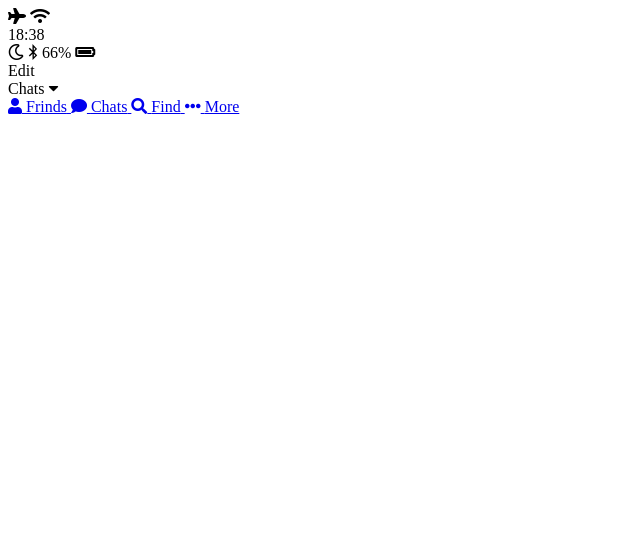
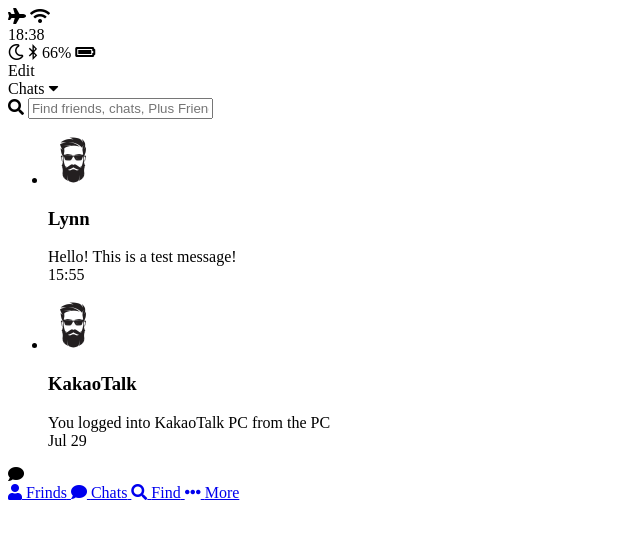
Before and after one commit to tapoo5602/kakao-clone, a plain HTML site: page chats.html in a window 1280 px wide. Shown: the whole page, without its empty margins (0-640 px from the left). Drawn offline with Linux system fonts and the light colour scheme.

Commit message:
chats clear!

```diff
--- a/chats.html
+++ b/chats.html
@@ -34,6 +34,40 @@
       </div>
     </div>
   </header>
+  <main class="chats">
+    <div class="search-bar">
+      <i class="fa fa-search"></i>
+      <input type="text" placeholder="Find friends, chats, Plus Friends">
+    </div>
+    <ul class="chats_list">
+      <li class="chats_chat">
+        <div class="chat_content">
+          <img src="images/avatar.jpg" width="50">
+          <div class="chat_preview">
+            <h3 class="chat_user">Lynn</h3>
+            <span class="chat_last-message">Hello! This is a test message!</span>
+          </div>
+        </div>
+        <div class="chat_date-time"></div>
+        15:55
+      </li>
+    </ul>    <ul class="chats_list">
+          <li class="chats_chat">
+            <div class="chat_content">
+              <img src="images/avatar.jpg" width="50">
+              <div class="chat_preview">
+                <h3 class="chat_user">KakaoTalk</h3>
+                <span class="chat_last-message">You logged into KakaoTalk PC from the PC</span>
+              </div>
+            </div>
+            <div class="chat_date-time"></div>
+            Jul 29
+          </li>
+        </ul>
+    <div class="chat-btn">
+      <i class="fa fa-comment"></i>
+    </div>
+  </main>
   <nav class="tab-bar">
     <a href="index.html" class="tab-bar_tab">
       <i class="fa fa-user"></i>
```
Also changed, not shown: index.html (+37 -0 lines), images/avatar.jpg (added).
